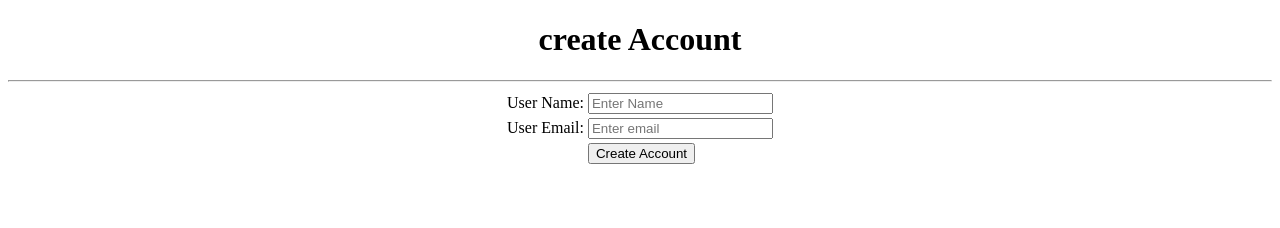
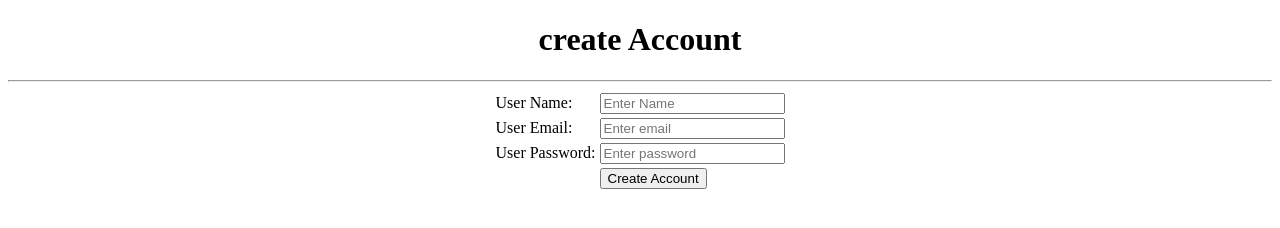
Before and after one commit to TechnaPK/batch2-git-collaboration, a plain HTML site: page create_account.html in a window 1280 px wide. Drawn offline with Linux system fonts and the light colour scheme.

Commit message:
Create account page is created

```diff
--- a/create_account.html
+++ b/create_account.html
@@ -22,6 +22,10 @@
                 <td><input type="email" name="useremail" id="useremail" placeholder="Enter email"></td>
             </tr>
             <tr>
+                    <td>User Password:</td>
+                    <td><input type="email" name="userpass" id="userpass" placeholder="Enter password"></td>
+                </tr>
+            <tr>
                 <td></td>
                 <td><input type="submit" value="Create Account"></td>
             </tr>
```
